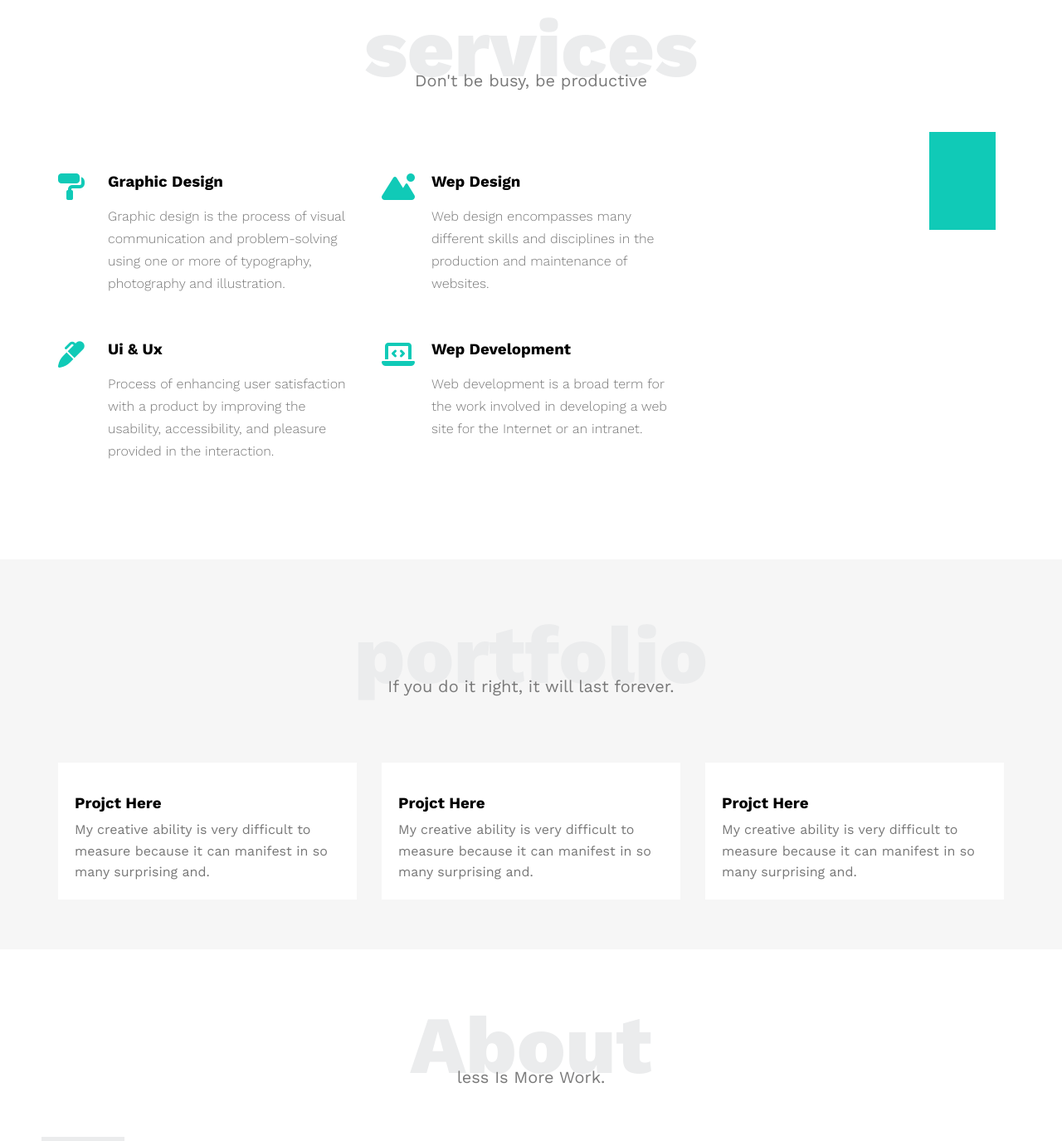
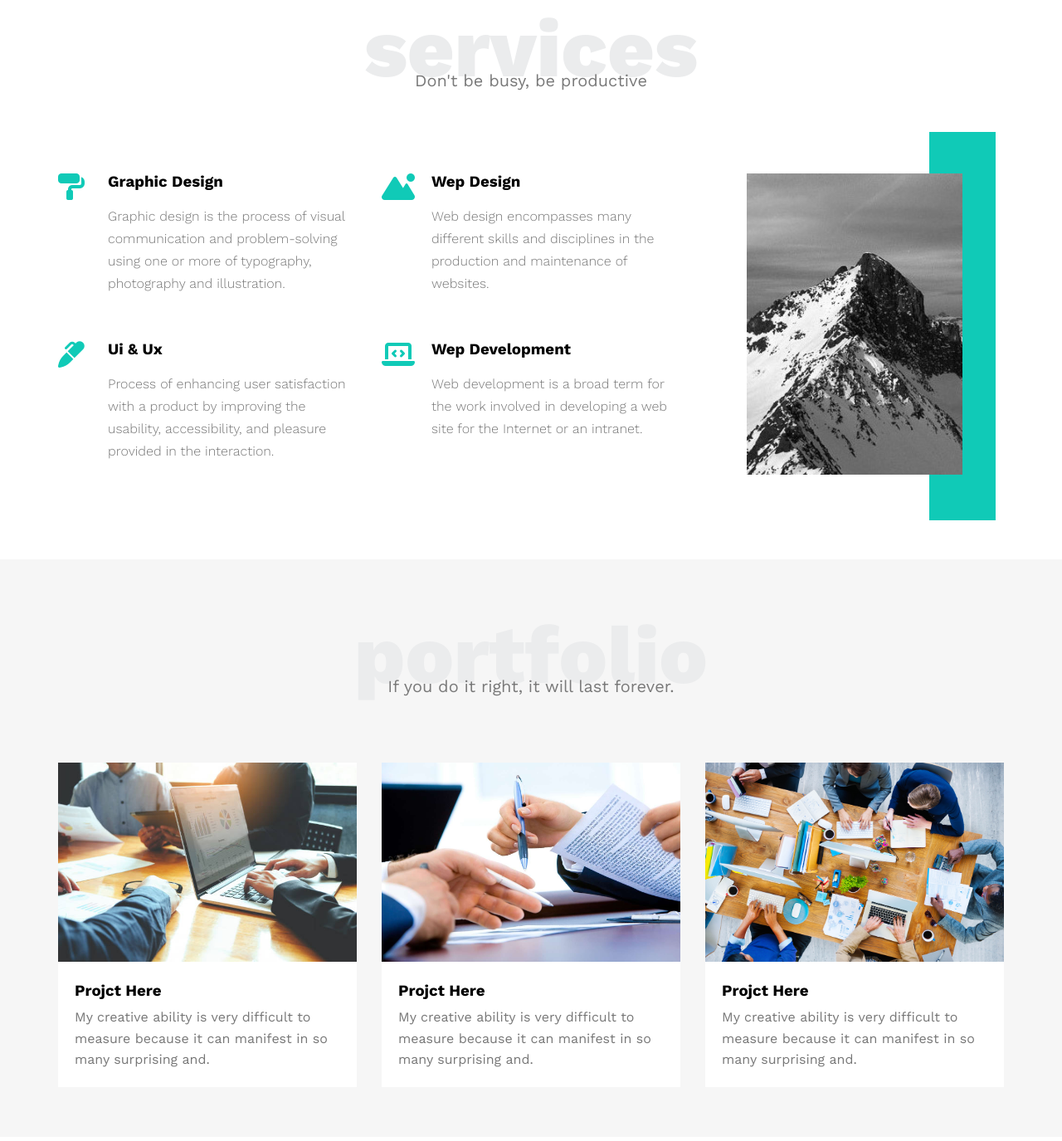
Before and after one commit to ab6ul3ziz/HTML_CSS-Template-2023, a plain HTML site: page index.html in a window 1280 px wide. Shown: the part 1325-2700 px from the top of the page at 83% size. Drawn offline with nearby package versions, Linux system fonts and the light colour scheme; a web font is replaced by a local one.

Commit message:
Update index.html

```diff
--- a/index.html
+++ b/index.html
@@ -121,7 +121,7 @@
                 </div>
                 <div class="col">
                     <div class="image image-colum">
-                        <img src="../template_1/images/services.png" alt="">
+                        <img src="images/services.png" alt="">
                     </div>
                 </div>
             </div>
@@ -135,7 +135,7 @@
             <p>If you do it right, it will last forever.</p>
             <div class="portfolio-contant">
                 <div class="card">
-                    <img src="../template_1/images/istockphoto-952661176-612x612.jpg" alt="">
+                    <img src="images/istockphoto-952661176-612x612.jpg" alt="">
                     <div class="info">
                         <h3>Projct Here</h3>
                         <p>My creative ability is very difficult to measure because it can manifest in so many
@@ -143,7 +143,7 @@
                     </div>
                 </div>
                 <div class="card">
-                    <img src="../template_1/images/company-business.jpg" alt="">
+                    <img src="images/company-business.jpg" alt="">
                     <div class="info">
                         <h3>Projct Here</h3>
                         <p>My creative ability is very difficult to measure because it can manifest in so many
@@ -151,7 +151,7 @@
                     </div>
                 </div>
                 <div class="card">
-                    <img src="../template_1/images/shutterstock_261911066.jpg" alt="">
+                    <img src="images/shutterstock_261911066.jpg" alt="">
                     <div class="info">
                         <h3>Projct Here</h3>
                         <p>My creative ability is very difficult to measure because it can manifest in so many
@@ -170,7 +170,7 @@
             <p>less Is More Work.</p>
             <div class="About-contant">
                 <div class="image">
-                    <img src="../template_1/images//benjamin-blackwelder-cabinetry-wood-2-682x1024.jpg">
+                    <img src="images//benjamin-blackwelder-cabinetry-wood-2-682x1024.jpg">
                 </div>
                 <div class=" text">
                     <p>Lorem ipsum dolor sit amet consectetur adipisicing elit. Voluptatibus quo dolor iusto non
```
